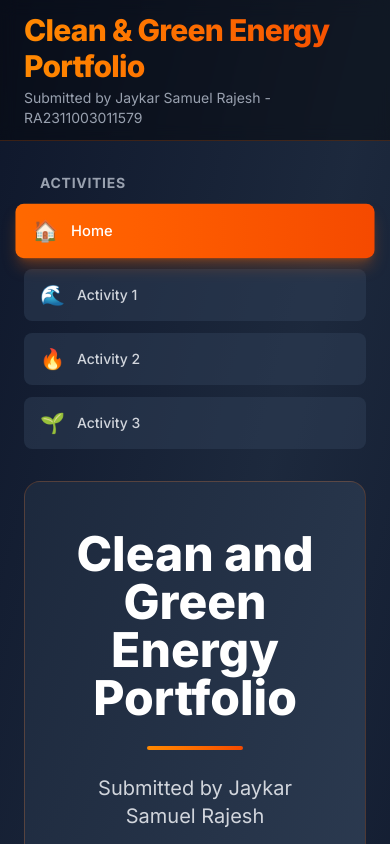
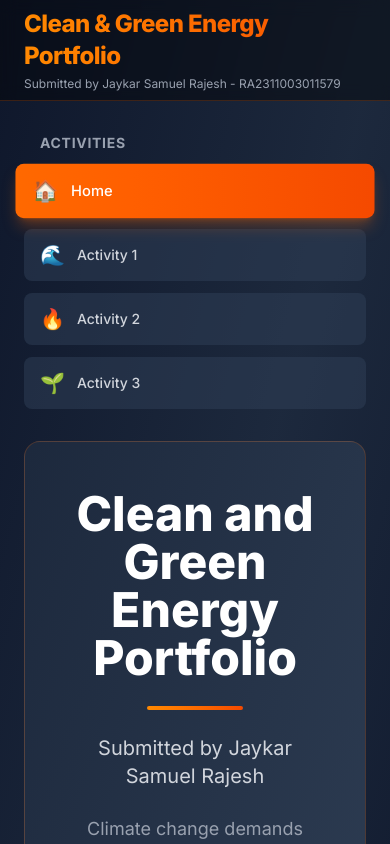
Before and after one commit to JakeGitty/renewable-energy-portfolio, a Next.js app: page / in a window 390 px wide. Shown: the top 844 px of the page. Built offline with nearby package versions, Linux system fonts and the light colour scheme.

Commit message:
Fix: Reduce header padding and adjust metrics grid breakpoint

```diff
--- a/app/page.tsx
+++ b/app/page.tsx
@@ -299,12 +299,12 @@ const Portfolio = () => {
   return (
     <div className="min-h-screen bg-gradient-to-br from-slate-900 via-slate-800 to-slate-900 text-white">
       <div className="border-b border-orange-500/20 bg-black/40 backdrop-blur sticky top-0 z-50">
-        {/* FIX #1: Reduced vertical padding from py-4 to py-3 */}
-        <div className="max-w-7xl mx-auto px-6 py-3">
-          <h1 className="text-3xl font-extrabold bg-gradient-to-r from-orange-400 to-orange-600 bg-clip-text text-transparent tracking-tight">
+        {/* FIX #1: Reduced header padding (py-2), font size (text-2xl), and bottom text size (text-xs) */}
+        <div className="max-w-7xl mx-auto px-6 py-2">
+          <h1 className="text-2xl font-extrabold bg-gradient-to-r from-orange-400 to-orange-600 bg-clip-text text-transparent tracking-tight">
             Clean & Green Energy Portfolio
           </h1>
-          <p className="text-gray-400 text-sm mt-1">Submitted by Jaykar Samuel Rajesh - RA2311003011579</p>
+          <p className="text-gray-400 text-xs mt-1">Submitted by Jaykar Samuel Rajesh - RA2311003011579</p>
         </div>
       </div>
 
@@ -312,7 +312,8 @@ const Portfolio = () => {
         <div className="flex flex-col lg:flex-row gap-8">
           {/* LEFT SIDEBAR */}
           <div className="lg:w-1/4">
-            <div className="space-y-3 sticky top-24">
+            {/* FIX #1: Increased sticky top margin from 24 to 28 to ensure it clears the shorter header */}
+            <div className="space-y-3 sticky top-28">
               <h3 className="text-sm font-semibold text-gray-400 uppercase tracking-wider px-4">Activities</h3>
               {activities.map((activity) => (
                 <button
@@ -404,7 +405,7 @@ const Portfolio = () => {
                   	{/* Key Performance Metrics */}
                       <motion.div variants={itemVariants} className="bg-slate-800/60 backdrop-blur rounded-xl p-6 border border-orange-500/10 transition-all duration-300 hover:border-orange-500/30 hover:scale-[1.02]">
                     	<h3 className="text-lg font-bold text-orange-400 mb-4">Key Performance Metrics</h3>
-                        {/* FIX #2: Changed md:grid-cols-4 to lg:grid-cols-4 for better responsive grid */}
+                        {/* FIX #2: Changed to lg:grid-cols-4 to keep 2x2 grid on medium screens */}
                     	<div className="grid grid-cols-2 lg:grid-cols-4 gap-4">
                       	{current.metrics?.map((metric, idx) => (
                         	<div key={idx} className="bg-slate-800/70 p-4 rounded-lg text-center border border-slate-700 transition-transform duration-300 hover:-translate-y-1">
@@ -414,7 +415,6 @@ const Portfolio = () => {
                       	))}
                     	</div>
                   	</motion.div>
-
                 	</motion.div>
               	)}
             	</motion.div>
```
Lines whose indentation alone changed are shown as unchanged.
